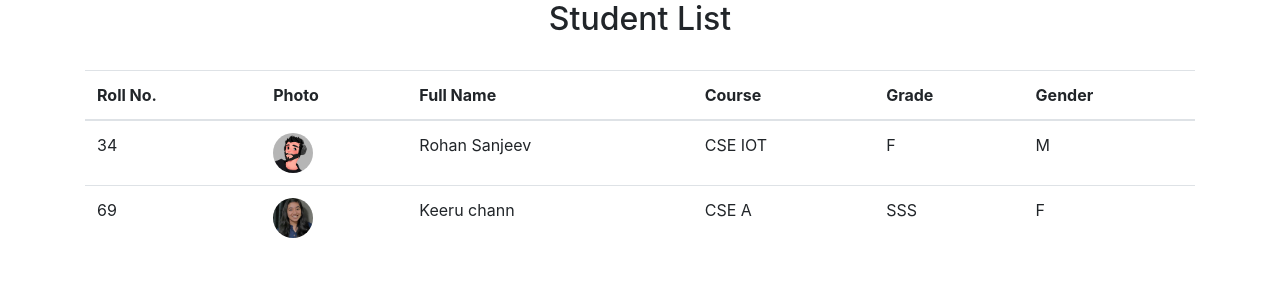
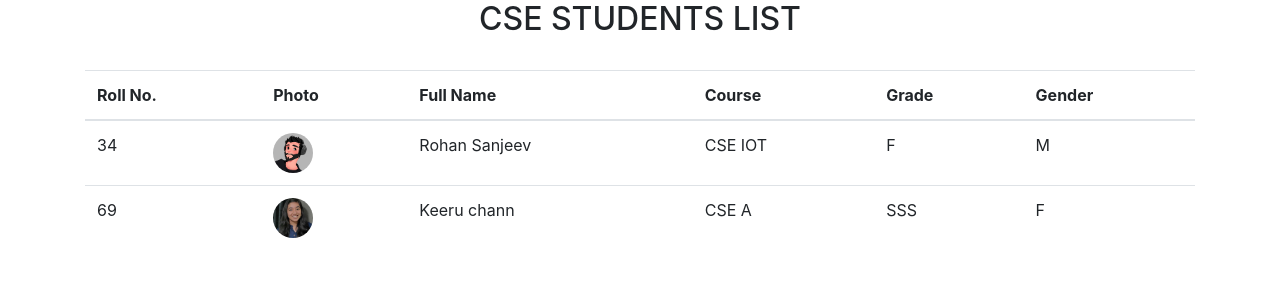
Before and after one commit to rohzzn/Student_Dashboard, a Django app: page /student-list/ in a window 1280 px wide. Shown: the top 300 px of the page. Run offline with Django 4.2, Linux system fonts and the light colour scheme; data comes from the database, SQL or seed files in the repository; some libraries are stand-ins or nearby versions.

Commit message:
Update studentlist.html

```diff
--- a/templates/studentlist.html
+++ b/templates/studentlist.html
@@ -10,11 +10,8 @@
 
 </head>
 <body>
-
-
-
-    <div class = "container">
-    <h2 class="text-center">Student List</h2>
+<div class = "container">
+    <h2 class="text-center">CSE STUDENTS LIST</h2>
         <br>
     <table class="table">
 
```
